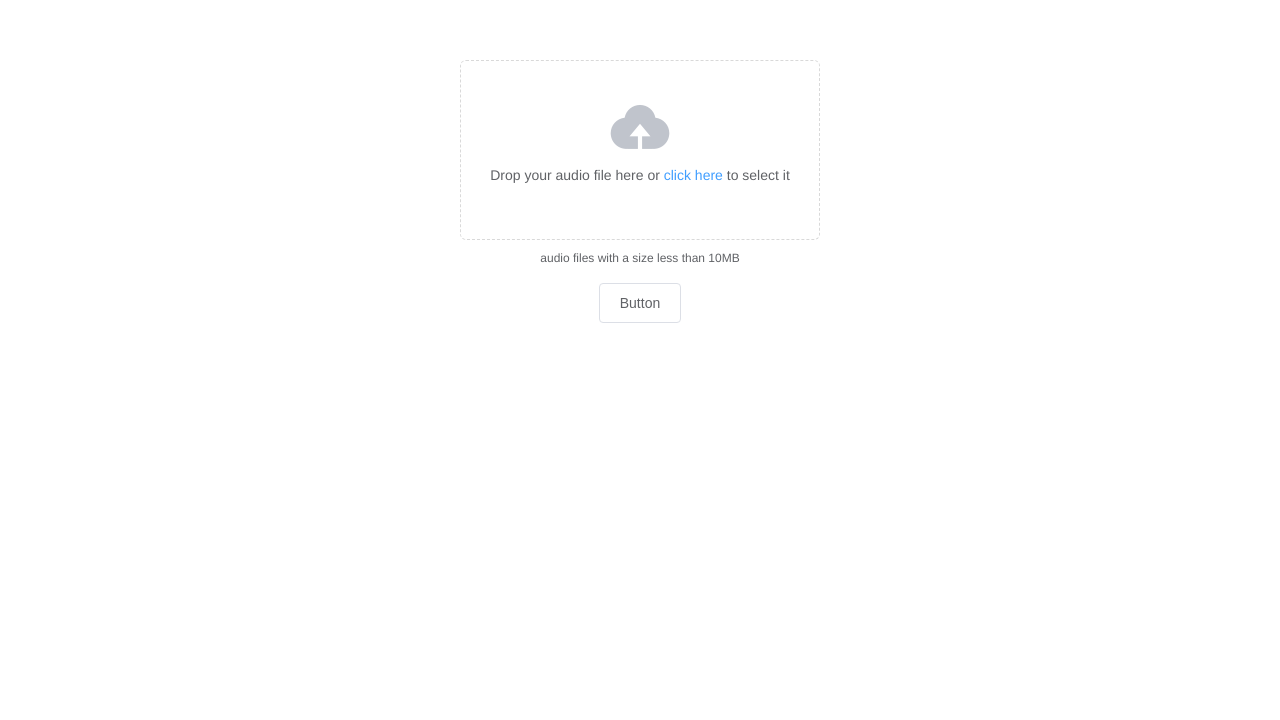
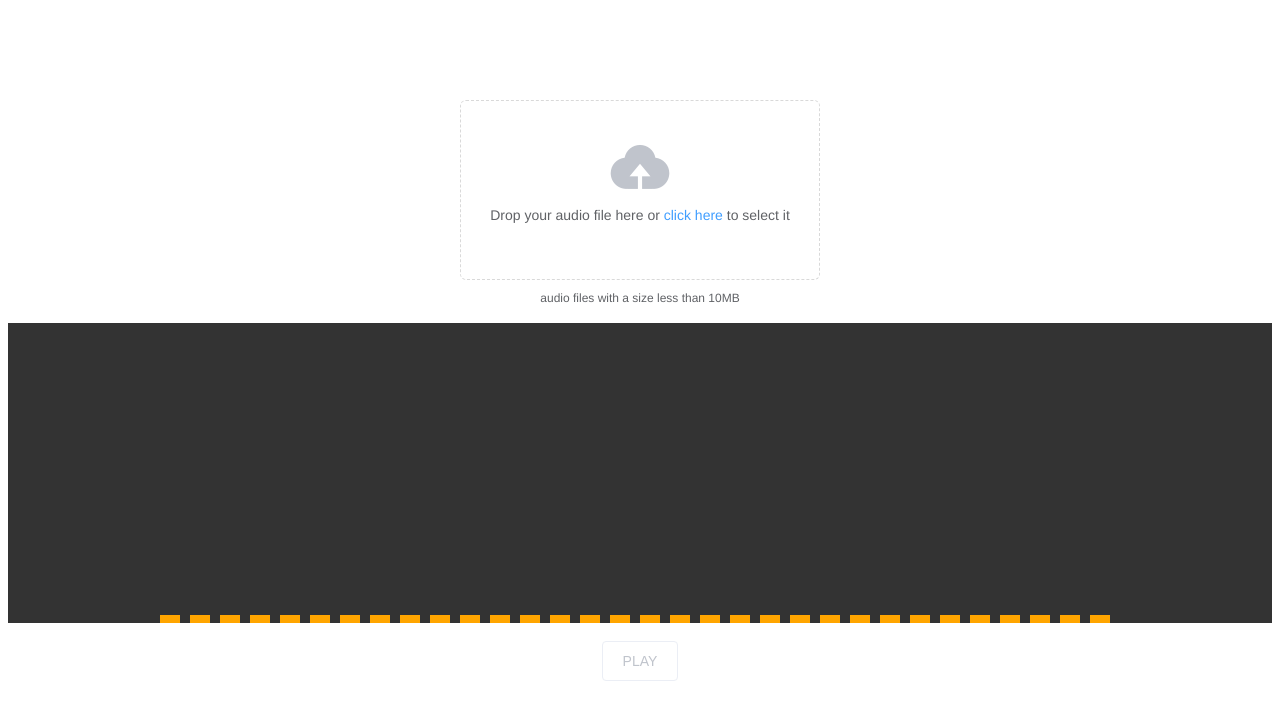
Before and after one commit to tool7/audio_visualizer, a Vue app: page / in a window 1280 px wide. Shown: the top 720 px of the page. Built offline with nearby package versions, Linux system fonts and the light colour scheme.

Commit message:
Read audio file frequency data

```diff
--- a/src/App.vue
+++ b/src/App.vue
@@ -1,22 +1,33 @@
 <template>
   <div id="app">
-    <audio-drag-drop />
+    <audio-file-selector @select="audioFile = $event" />
     <br />
-    <el-button @click="onClick">Button</el-button>
+    <audio-visualizer :file="audioFile" ref="audioVisualizer" />
+    <br />
+    <el-button @click="onStart" :disabled="!audioFile" :loading="isPlaying">PLAY</el-button>
   </div>
 </template>
 
 <script>
-import AudioDragDrop from "./components/AudioDragDrop.vue"
+import AudioFileSelector from "./components/AudioFileSelector.vue"
+import AudioVisualizer from "./components/AudioVisualizer.vue"
 
 export default {
   name: "App",
   components: {
-    AudioDragDrop,
+    AudioFileSelector,
+    AudioVisualizer,
+  },
+  data() {
+    return {
+      audioFile: null,
+      isPlaying: false,
+    }
   },
   methods: {
-    onClick() {
-      alert("test")
+    onStart() {
+      this.isPlaying = true
+      this.$refs.audioVisualizer.start()
     },
   },
 }
@@ -28,7 +39,6 @@ export default {
   -webkit-font-smoothing: antialiased;
   -moz-osx-font-smoothing: grayscale;
   text-align: center;
-  color: #2c3e50;
-  margin-top: 60px;
+  margin-top: 100px;
 }
 </style>
--- a/src/components/AudioDragDrop.vue
+++ /dev/null
@@ -1,68 +0,0 @@
-<template>
-  <div>
-    <el-upload action="#" :auto-upload="false" :on-change="onChange" drag>
-      <i class="el-icon-upload"></i>
-      <div class="el-upload__text">
-        Drop your audio file here or <em>click here</em> to select it
-      </div>
-      <div class="el-upload__tip" slot="tip">
-        audio files with a size less than 10MB
-      </div>
-    </el-upload>
-  </div>
-</template>
-
-<script>
-export default {
-  name: "HelloWorld",
-  props: {
-    test: {
-      type: String,
-      required: false,
-    },
-  },
-  methods: {
-    onChange(file) {
-      this.loadFile(file.raw)
-    },
-    visualizeAudio(url) {
-      fetch(url)
-        .then(response => response.arrayBuffer())
-        .then(arrayBuffer => audioContext.decodeAudioData(arrayBuffer))
-        .then(audioBuffer => visualize(audioBuffer))
-    },
-    loadFile(file) {
-      const reader = new FileReader()
-      const audioContext = new AudioContext()
-
-      reader.onload = async e => {
-        const arrayBuffer = e.target.result
-        const audioBuffer = await audioContext.decodeAudioData(arrayBuffer)
-
-        const source = audioContext.createBufferSource()
-        source.buffer = audioBuffer
-        source.connect(audioContext.destination)
-        source.start()
-      }
-      reader.readAsArrayBuffer(file)
-    },
-  },
-}
-</script>
-
-<style scoped>
-h3 {
-  margin: 40px 0 0;
-}
-ul {
-  list-style-type: none;
-  padding: 0;
-}
-li {
-  display: inline-block;
-  margin: 0 10px;
-}
-a {
-  color: #42b983;
-}
-</style>
--- /dev/null
+++ b/src/components/AudioFileSelector.vue
@@ -0,0 +1,26 @@
+<template>
+  <div>
+    <el-upload action="#" :auto-upload="false" :on-change="onChange" drag>
+      <i class="el-icon-upload"></i>
+      <div class="el-upload__text">
+        Drop your audio file here or <em>click here</em> to select it
+      </div>
+      <div class="el-upload__tip" slot="tip">
+        audio files with a size less than 10MB
+      </div>
+    </el-upload>
+    <div></div>
+  </div>
+</template>
+
+<script>
+export default {
+  methods: {
+    onChange(file) {
+      this.$emit("select", file.raw)
+    },
+  },
+}
+</script>
+
+<style scoped></style>
--- /dev/null
+++ b/src/components/AudioVisualizer.vue
@@ -0,0 +1,81 @@
+<template>
+  <div class="visualizer">
+    <div class="bars" ref="bars">
+      <div v-for="n in 32" :key="n"></div>
+    </div>
+  </div>
+</template>
+
+<script>
+export default {
+  props: {
+    file: {
+      type: File,
+      default: null,
+    },
+  },
+  data() {
+    return {
+      analyser: null,
+      frequencyData: null,
+    }
+  },
+  methods: {
+    start() {
+      if (!this.file) {
+        return
+      }
+
+      const reader = new FileReader()
+      const audioContext = new AudioContext()
+      const audio = new Audio()
+
+      this.analyser = audioContext.createAnalyser()
+      this.analyser.fftSize = 64
+      this.frequencyData = new Uint8Array(this.analyser.frequencyBinCount)
+
+      reader.onload = async e => {
+        audio.src = e.target.result
+        audio.play()
+
+        const source = audioContext.createMediaElementSource(audio)
+        source.connect(this.analyser)
+        this.analyser.connect(audioContext.destination)
+
+        this.update()
+      }
+      reader.readAsDataURL(this.file)
+    },
+    update() {
+      requestAnimationFrame(this.update)
+
+      this.analyser.getByteFrequencyData(this.frequencyData)
+
+      this.$refs.bars.children.forEach((bar, index) => {
+        bar.style.height = this.frequencyData[index] + "px"
+      })
+    },
+  },
+}
+</script>
+
+<style scoped>
+.visualizer {
+  position: relative;
+  height: 300px;
+  background-color: #333;
+}
+.bars {
+  display: flex;
+  position: absolute;
+  bottom: 0;
+  left: 50%;
+  transform: scaleY(-1) translateX(-50%);
+}
+.bars > * {
+  height: 8px;
+  width: 20px;
+  margin-right: 10px;
+  background-color: orange;
+}
+</style>
```
